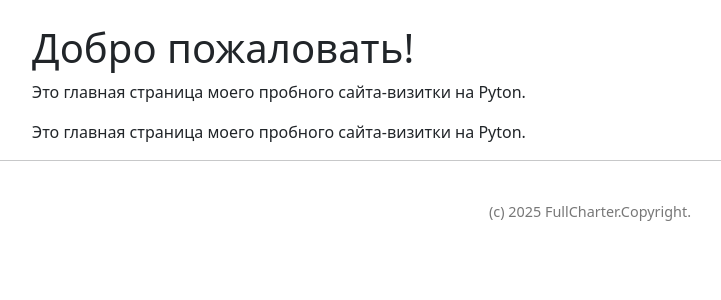
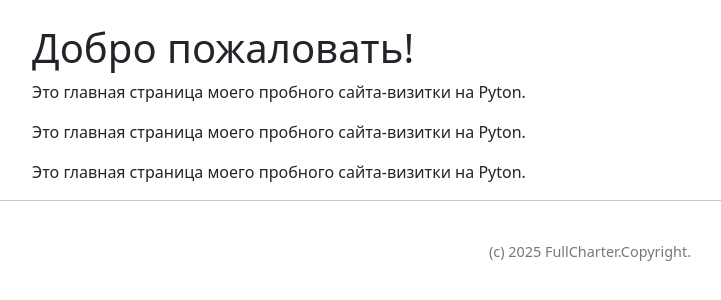
Before and after one commit to sakharovs/python_website, a Flask app: page / in a window 1280 px wide. Shown: the part 86-386 px from the top of the page, without its empty margins (50-771 px from the left). Run offline with Flask 3, Linux system fonts and the light colour scheme.

Commit message:
Test autodeploy

```diff
--- a/templates/index.html
+++ b/templates/index.html
@@ -6,4 +6,6 @@
     <h1>Добро пожаловать!</h1>
     <p>Это главная страница моего пробного сайта-визитки на Pyton.</p>
     <p>Это главная страница моего пробного сайта-визитки на Pyton.</p>
+    <p>Это главная страница моего пробного сайта-визитки на Pyton.</p>
+
 {% endblock %}
```
